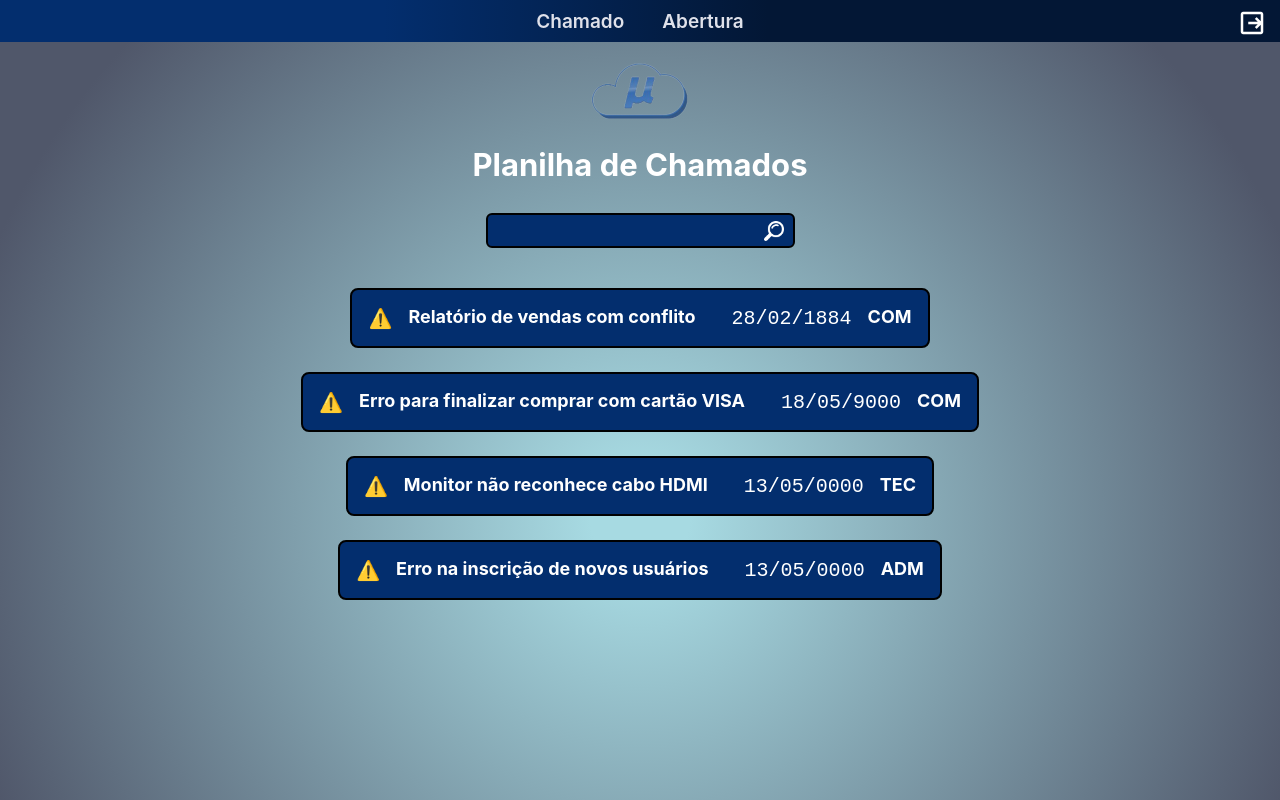
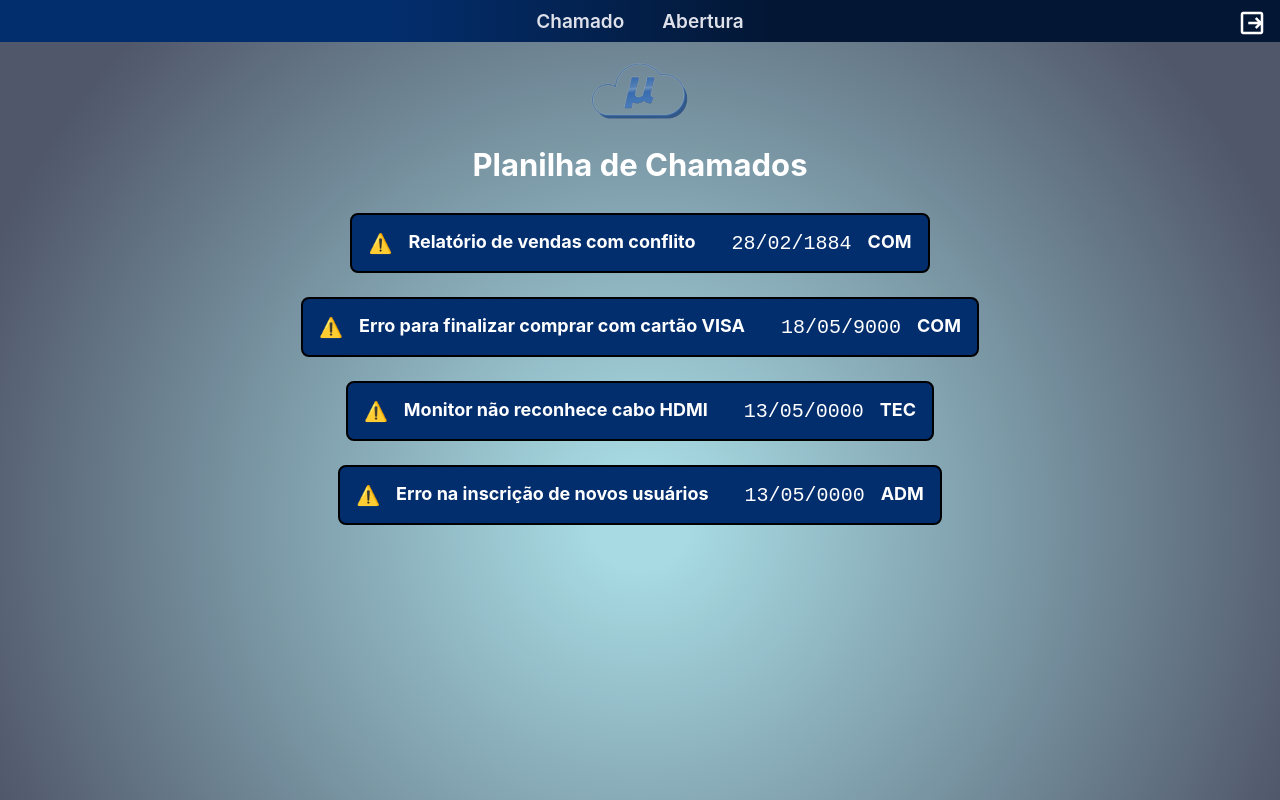
Before and after one commit to gvfirmeza/react, a React (Create React App) app in the folder react-app/: page /ChamadoU in a window 1280 px wide. Shown: the top 800 px of the page. Built offline with nearby package versions, Linux system fonts and the light colour scheme.

Commit message:
Retirando pesquisa na pagina de user

```diff
--- a/react-app/src/pages/ChamadoU.jsx
+++ b/react-app/src/pages/ChamadoU.jsx
@@ -34,10 +34,6 @@ const ChamadoU = () => {
 
     <br />
 
-    <center>
-    <Busca type='text' onChange={(e) => filtra(e.target.value)}/>
-    </center>
-
    {
     info.map(
         (ele, ind) => (
```
